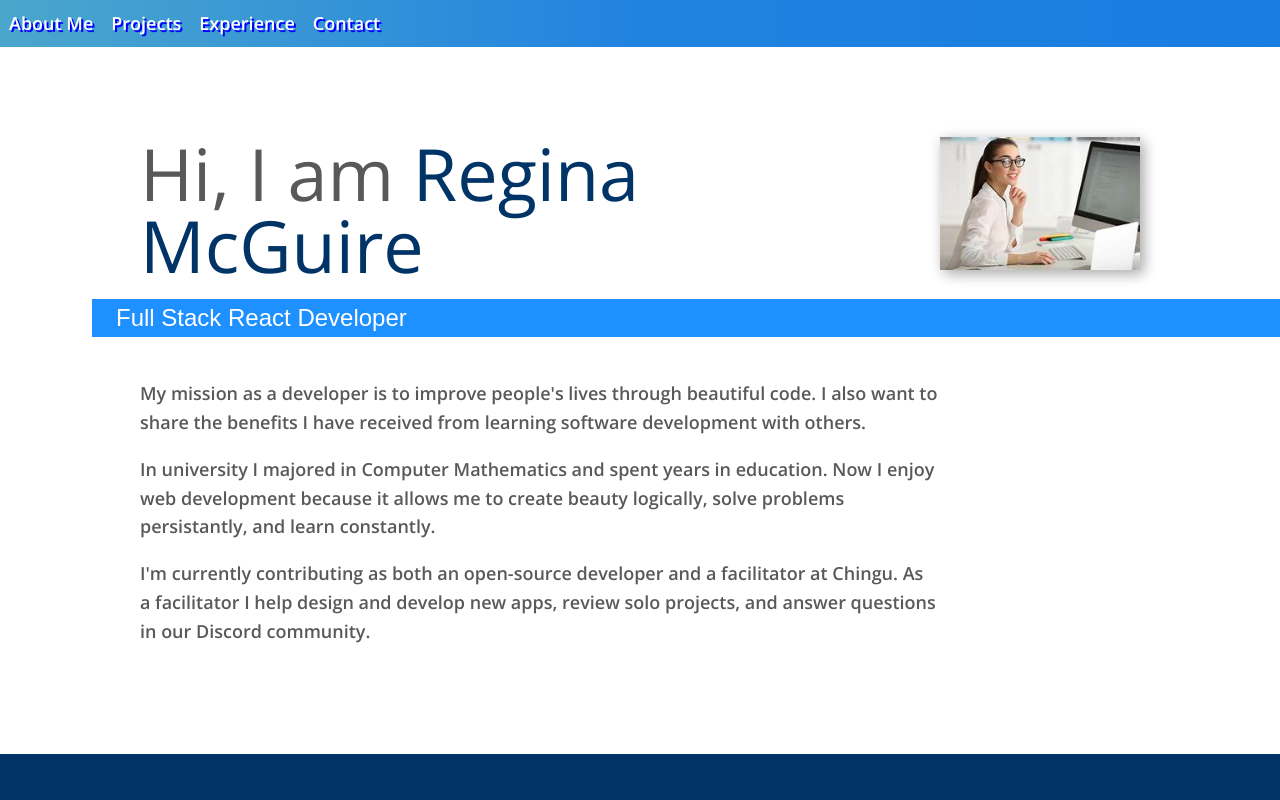
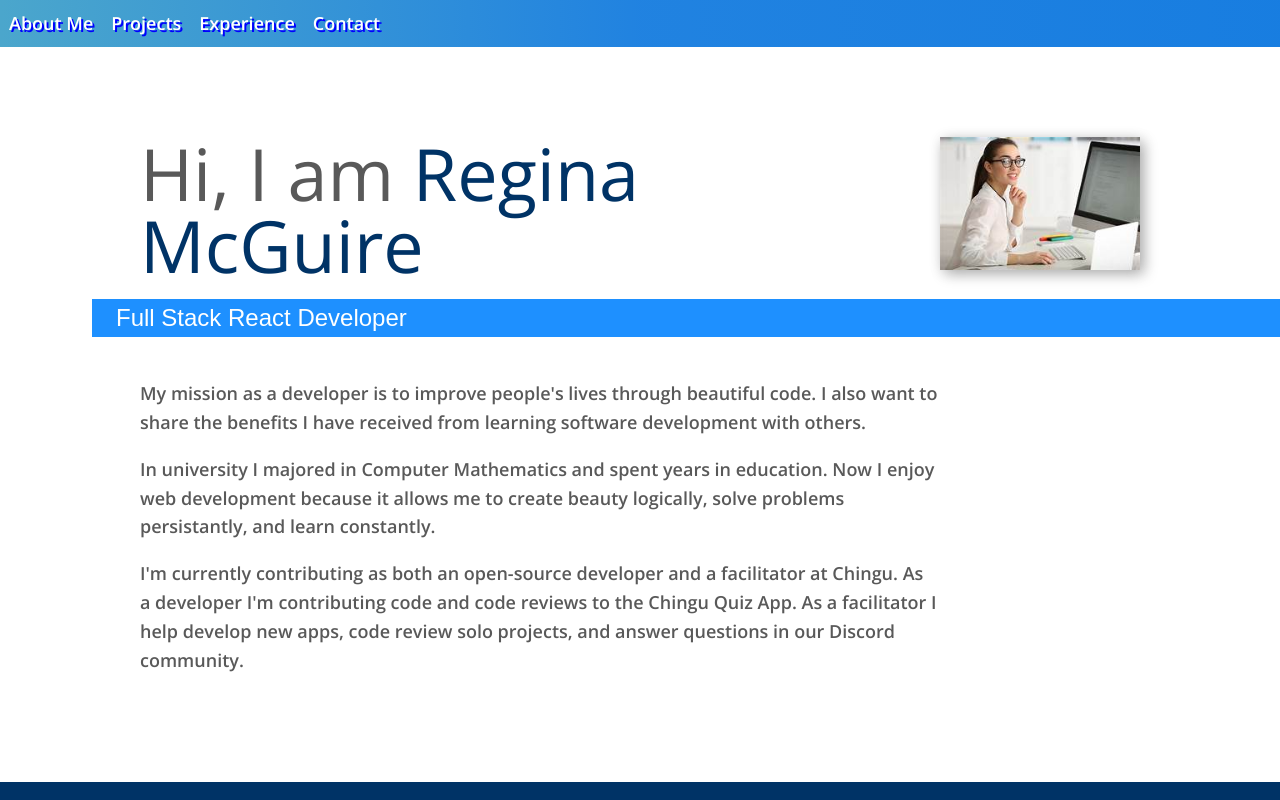
Before and after one commit to rmcguire6/react-portfolio, a React (Create React App) app: page / in a window 1280 px wide. Shown: the top 800 px of the page. Built offline with nearby package versions, Linux system fonts and the light colour scheme.

Commit message:
Revise AboutMe content

```diff
--- a/src/components/AboutMe.js
+++ b/src/components/AboutMe.js
@@ -23,8 +23,9 @@ const AboutMe = () => {
         </p>
         <p className="about-me__text">
           I'm currently contributing as both an open-source developer and a
-          facilitator at Chingu. As a facilitator I help design and develop new
-          apps, review solo projects, and answer questions in our Discord
+          facilitator at Chingu. As a developer I'm contributing code and code
+          reviews to the Chingu Quiz App. As a facilitator I help develop new
+          apps, code review solo projects, and answer questions in our Discord
           community.
         </p>
       </div>
```
